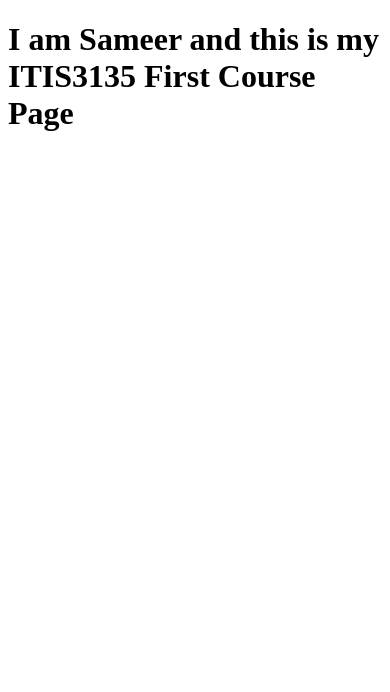
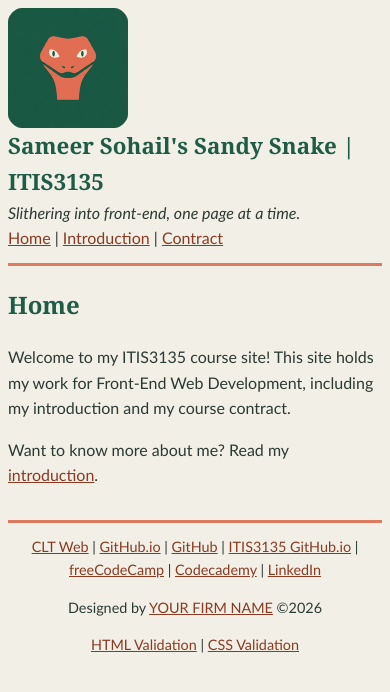
Before and after one commit to Samyblue1819/Samyblue1819.github.io, a plain HTML site: page itis3135/index.html in a window 390 px wide. Drawn offline with Linux system fonts and the light colour scheme.

Commit message:
M03B course site

```diff
--- a/itis3135/index.html
+++ b/itis3135/index.html
@@ -3,12 +3,43 @@
 <head>
   <meta charset="UTF-8">
   <meta name="viewport" content="width=device-width, initial-scale=1.0">
-  <title>Sameer | ITIS3135 First Course Page</title>
-  <link rel="icon" href="images/favicon.png">
+  <title>Sameer Sohail's Sandy Snake | ITIS3135 | Home</title>
+  <link rel="icon" type="image/png" sizes="32x32" href="images/favicon-course.png">
+  <link rel="stylesheet" href="styles/default.css">
   <script src="https://lint.page/kit/4d0fe3.js" crossorigin="anonymous"></script>
 </head>
 <body>
-  <h1>I am Sameer and this is my ITIS3135 First Course Page</h1>
+  <header>
+    <img src="images/mascot-logo.png" alt="Coral cartoon snake head on a green square" width="120" height="120">
+    <h1>Sameer Sohail's Sandy Snake | ITIS3135</h1>
+    <p><em>Slithering into front-end, one page at a time.</em></p>
+    <nav>
+      <a href="index.html">Home</a> |
+      <a href="introduction.html">Introduction</a> |
+      <a href="contract.html">Contract</a>
+    </nav>
+  </header>
+
+  <main>
+    <h2>Home</h2>
+    <p>Welcome to my ITIS3135 course site! This site holds my work for Front-End Web Development, including my introduction and my course contract.</p>
+    <p>Want to know more about me? Read my <a href="introduction.html">introduction</a>.</p>
+  </main>
+
+  <footer>
+    <nav>
+      <a href="https://webpages.charlotte.edu/ssohail1/">CLT Web</a> |
+      <a href="https://samyblue1819.github.io/">GitHub.io</a> |
+      <a href="https://github.com/Samyblue1819">GitHub</a> |
+      <a href="https://samyblue1819.github.io/itis3135/">ITIS3135 GitHub.io</a> |
+      <a href="https://www.freecodecamp.org/ssohail">freeCodeCamp</a> |
+      <a href="https://www.codecademy.com/profiles/ssohail1">Codecademy</a> |
+      <a href="https://www.linkedin.com/in/sameer-sohail-bb02a22b6">LinkedIn</a>
+    </nav>
+    <p>Designed by <a href="#">YOUR FIRM NAME</a> ©2026</p>
+    <p><a href="https://validator.w3.org/check?uri=referer">HTML Validation</a> |
+       <a href="https://jigsaw.w3.org/css-validator/check/referer">CSS Validation</a></p>
+  </footer>
 
   <script src="https://divonbriesen.github.io/teaching/tools/standards-check.js" defer></script>
 </body>
--- a/itis3135/styles/default.css
+++ b/itis3135/styles/default.css
@@ -0,0 +1,83 @@
+body {
+  max-width: 800px;
+  margin: 0 auto;
+  padding: 1rem;
+  font-family: "Trebuchet MS", sans-serif;
+  line-height: 1.6;
+  background-color: #f2efe6;
+  color: #2b3a33;
+}
+header {
+  display: grid;
+  grid-template-columns: auto 1fr;
+  column-gap: 1rem;
+  align-items: center;
+  padding-bottom: 0.75rem;
+  border-bottom: 3px solid #e07a5f;
+}
+header img {
+  grid-row: 1 / span 3;
+}
+header nav {
+  grid-column: 2;
+}
+header p {
+  margin: 0;
+}
+h1 {
+  margin: 0;
+  font-family: Georgia, serif;
+  font-size: clamp(1.4rem, 4vw, 1.9rem);
+  color: #1f5c46;
+}
+h2 {
+  font-family: Georgia, serif;
+  color: #1f5c46;
+}
+h6 {
+  font-size: 1.5em;
+  white-space: nowrap;
+  text-align: center;
+  margin: 1rem 0;
+}
+footer {
+  margin-top: 2rem;
+  padding-top: 0.75rem;
+  border-top: 3px solid #e07a5f;
+  font-size: 0.9rem;
+  text-align: center;
+}
+img {
+  max-width: 100%;
+  height: auto;
+}
+figure {
+  margin: 1rem auto;
+  text-align: center;
+}
+figcaption {
+  font-style: italic;
+}
+blockquote {
+  text-align: center;
+}
+a {
+  color: #8a3a22;
+}
+a:visited {
+  color: #8a3a22;
+}
+@media (max-width: 600px) {
+  body {
+    padding: 0.5rem;
+  }
+  header {
+    grid-template-columns: 1fr;
+  }
+  header img {
+    grid-row: auto;
+  }
+  header nav {
+    grid-column: auto;
+  }
+}
```
Also changed, not shown: itis3135/contract.html (added, +49 -0 lines), itis3135/introduction.html (added, +70 -0 lines), 1 other file.
